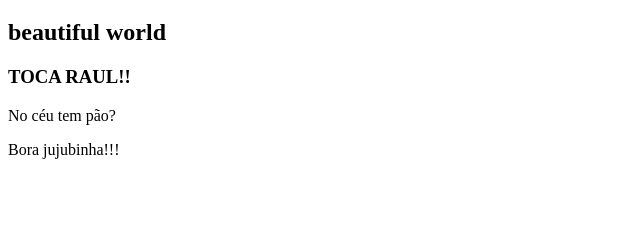
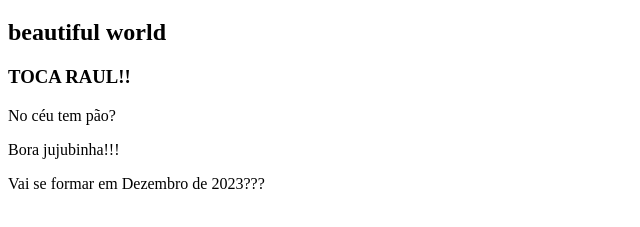
Before and after one commit to JULIANAVDSC/scm, a plain HTML site: page index.html in a window 1280 px wide. Shown: the part 61-288 px from the top of the page, without its empty margins (0-640 px from the left). Drawn offline with Linux system fonts and the light colour scheme.

Commit message:
Alterando o Index da Ju....

```diff
--- a/index.html
+++ b/index.html
@@ -12,6 +12,8 @@
     <h3>TOCA RAUL!!</h3>
     <p>No céu tem pão?</p>
     <p>Bora jujubinha!!!</p>
+    <p>Vai se formar em Dezembro de 2023??? </p>
+
 
 </body>
 </html>
```
